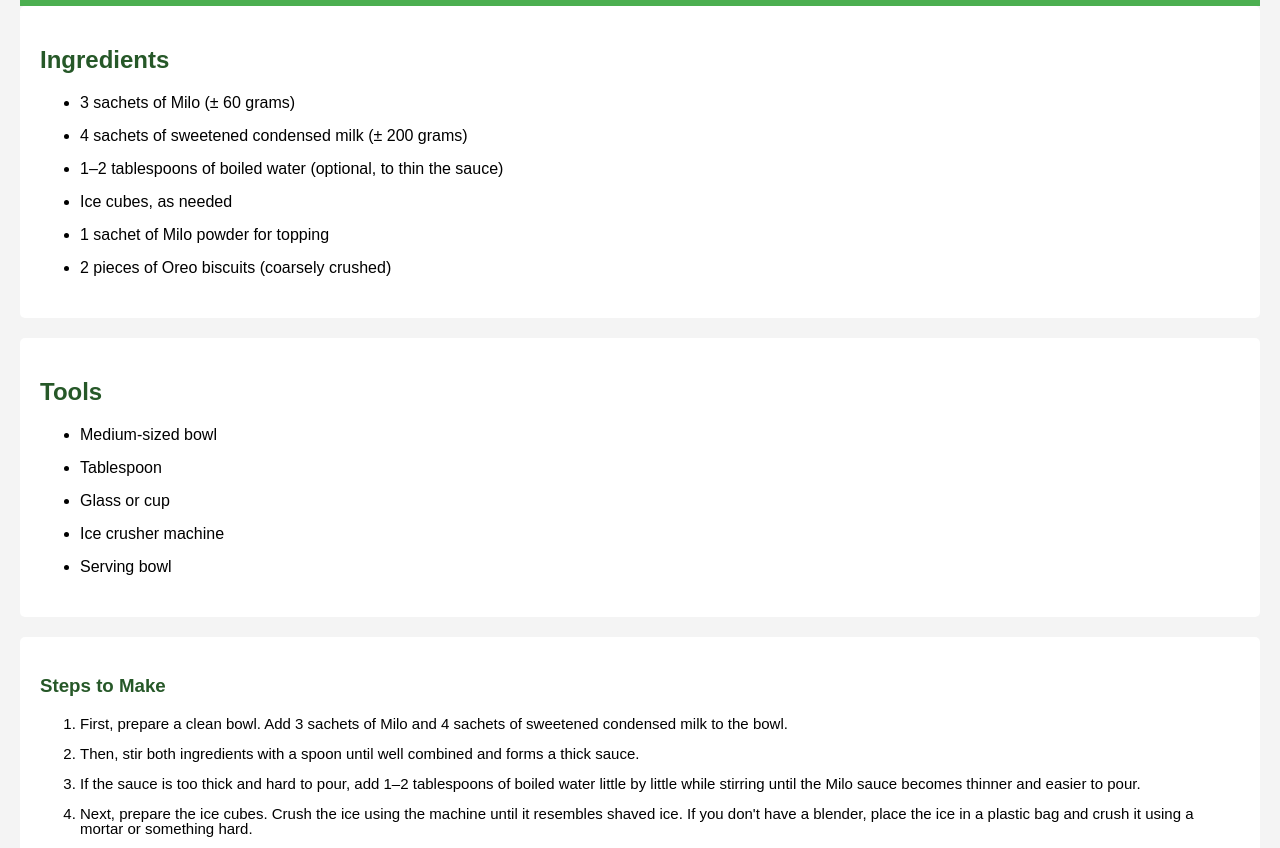
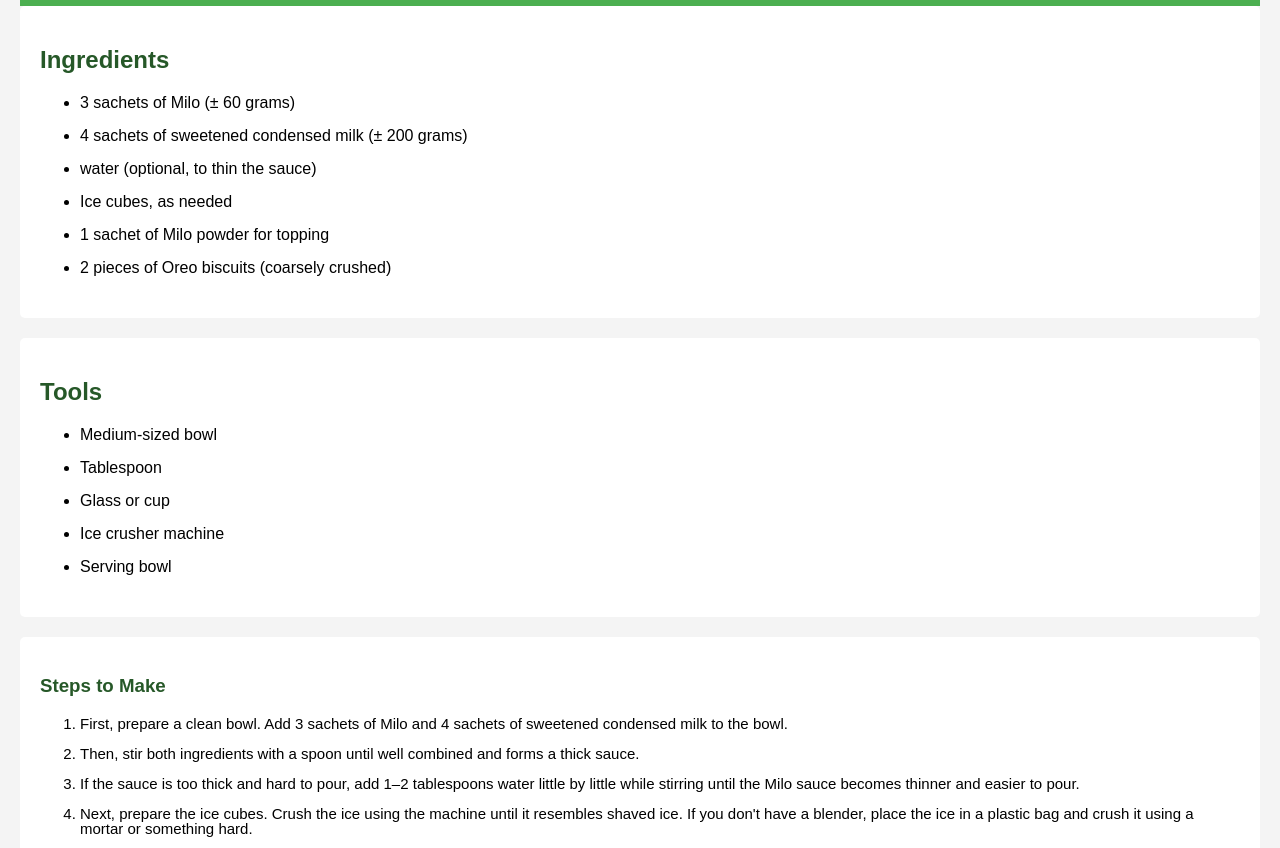
Before and after one commit to DFIhKr/Tugas-English, a plain HTML site: page index.html in a window 1280 px wide. Shown: the part 82-930 px from the top of the page. Drawn offline with Linux system fonts and the light colour scheme; a web font is replaced by a local one.

Commit message:
Update index.html

```diff
--- a/index.html
+++ b/index.html
@@ -102,7 +102,7 @@
         <ul class="ingredients">
             <li>3 sachets of Milo (± 60 grams)</li>
             <li>4 sachets of sweetened condensed milk (± 200 grams)</li>
-            <li>1–2 tablespoons of boiled water (optional, to thin the sauce)</li>
+            <li>water (optional, to thin the sauce)</li>
             <li>Ice cubes, as needed</li>
             <li>1 sachet of Milo powder for topping</li>
             <li>2 pieces of Oreo biscuits (coarsely crushed)</li>
@@ -125,7 +125,7 @@
     <ol class="steps">
         <li>First, prepare a clean bowl. Add 3 sachets of Milo and 4 sachets of sweetened condensed milk to the bowl.</li>
         <li>Then, stir both ingredients with a spoon until well combined and forms a thick sauce.</li>
-        <li>If the sauce is too thick and hard to pour, add 1–2 tablespoons of boiled water little by little while stirring until the Milo sauce becomes thinner and easier to pour.</li>
+        <li>If the sauce is too thick and hard to pour, add 1–2 tablespoons water little by little while stirring until the Milo sauce becomes thinner and easier to pour.</li>
         <li>Next, prepare the ice cubes. Crush the ice using the machine until it resembles shaved ice. If you don't have a blender, place the ice in a plastic bag and crush it using a mortar or something hard.</li>
         <li>Then, place the serving bowl under the shaved ice machine. Shape the ice into a compact round ball using a spoon or plastic-wrapped hands.</li>
         <li>After that, pour the Milo sauce evenly over the shaved ice.</li>
```
